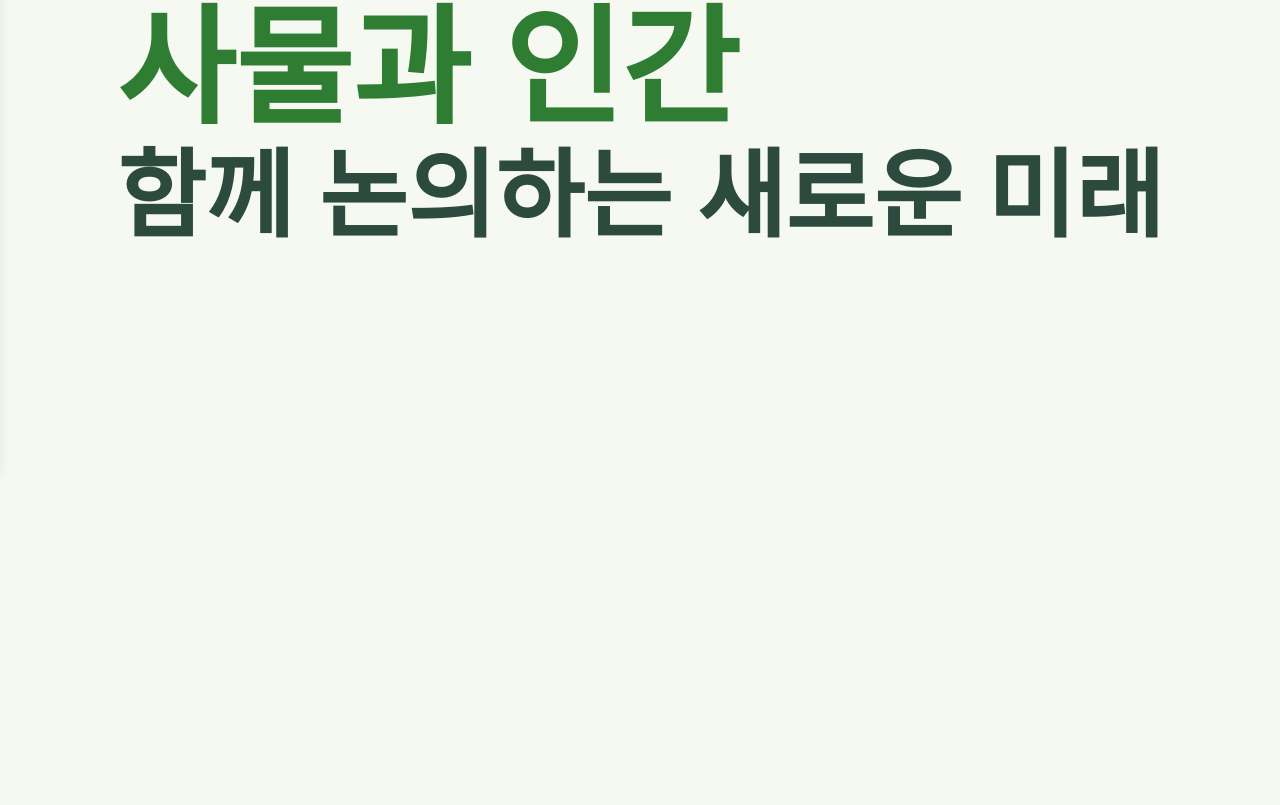
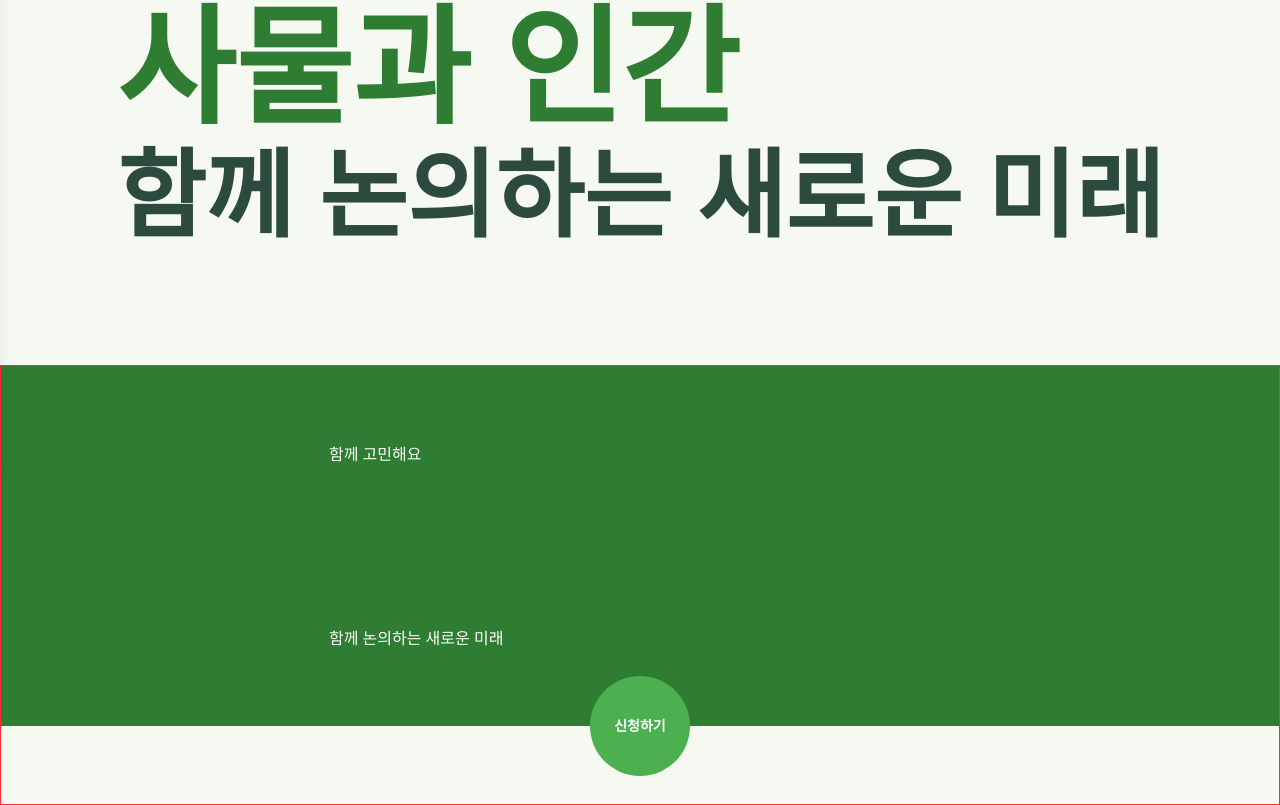
Before and after one commit to shin-minhyuk/samul.parliament, a Next.js app: page / in a window 1280 px wide. Shown: the part 331-1136 px from the top of the page. Before the commit the page ends 800 px from the top, so only its background shows below. Built offline with nearby package versions, Linux system fonts and the light colour scheme.

Commit message:
[feat] 서브 배너 추가

```diff
--- a/src/app/page.tsx
+++ b/src/app/page.tsx
@@ -17,6 +17,25 @@ export default function Home() {
             </div>
           </div>
         </section>
+
+        {/* 서브 배너 */}
+        <section className="h-[440px] border border-red-500">
+          {/* 서브 배너 */}
+          <div className="bg-nature-forest relative flex h-[360px] items-center justify-center text-white">
+            <div className="flex flex-col gap-4">
+              <p>함께 고민해요</p>
+              <p className="text-nature-forest group-hover:text-nature-spring transform text-9xl transition-all duration-100">
+                사물과 인간
+              </p>
+              <p>함께 논의하는 새로운 미래</p>
+            </div>
+
+            {/* 참가버튼 */}
+            <button className="bg-nature-leaf hover:bg-nature-spring hover:animate-wiggle absolute right-0 bottom-[-50px] left-0 mx-auto h-[100px] w-[100px] rounded-full px-4 py-2 text-sm font-semibold text-white transition-all">
+              신청하기
+            </button>
+          </div>
+        </section>
       </main>
     </div>
   );
```
